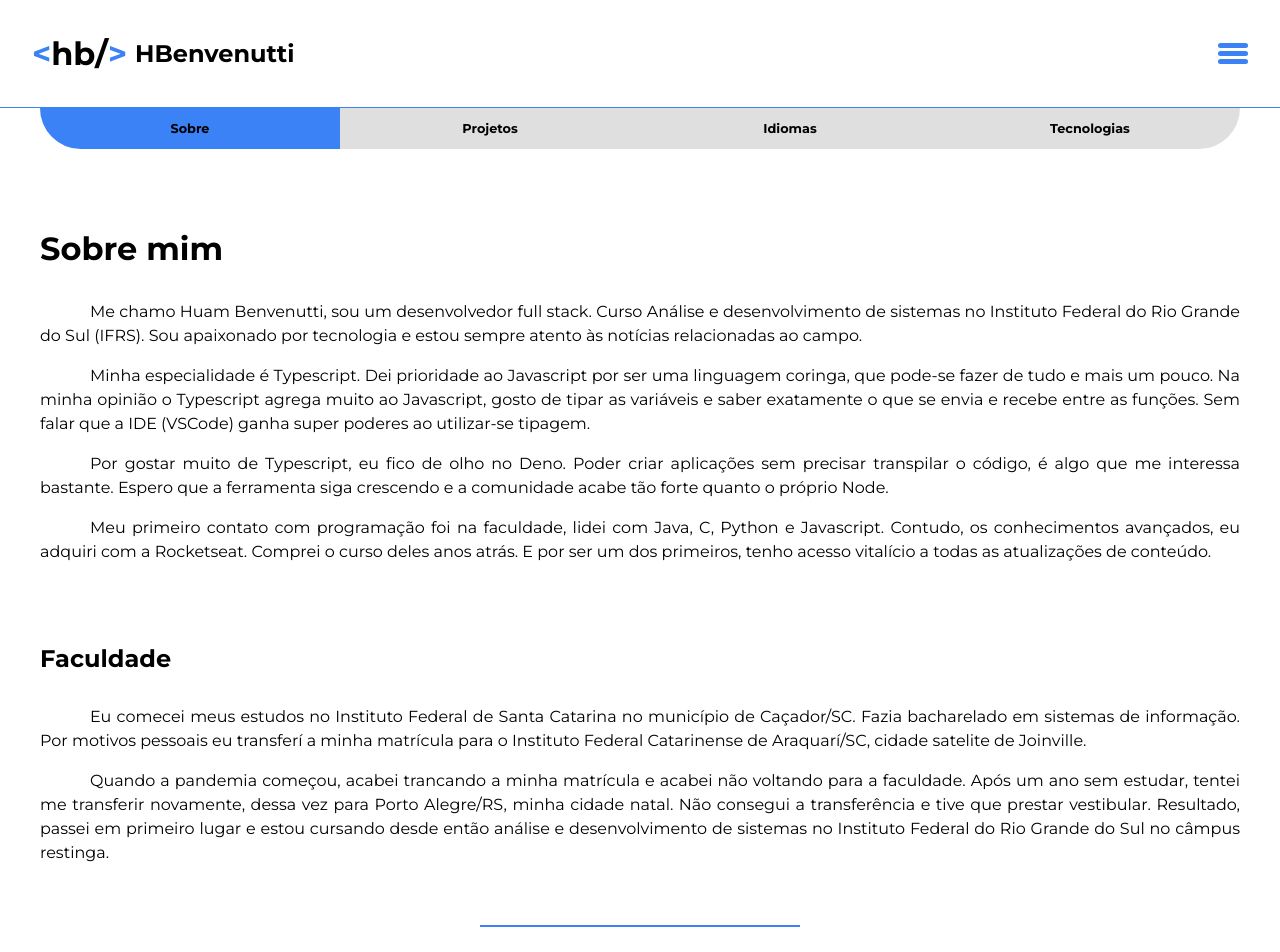
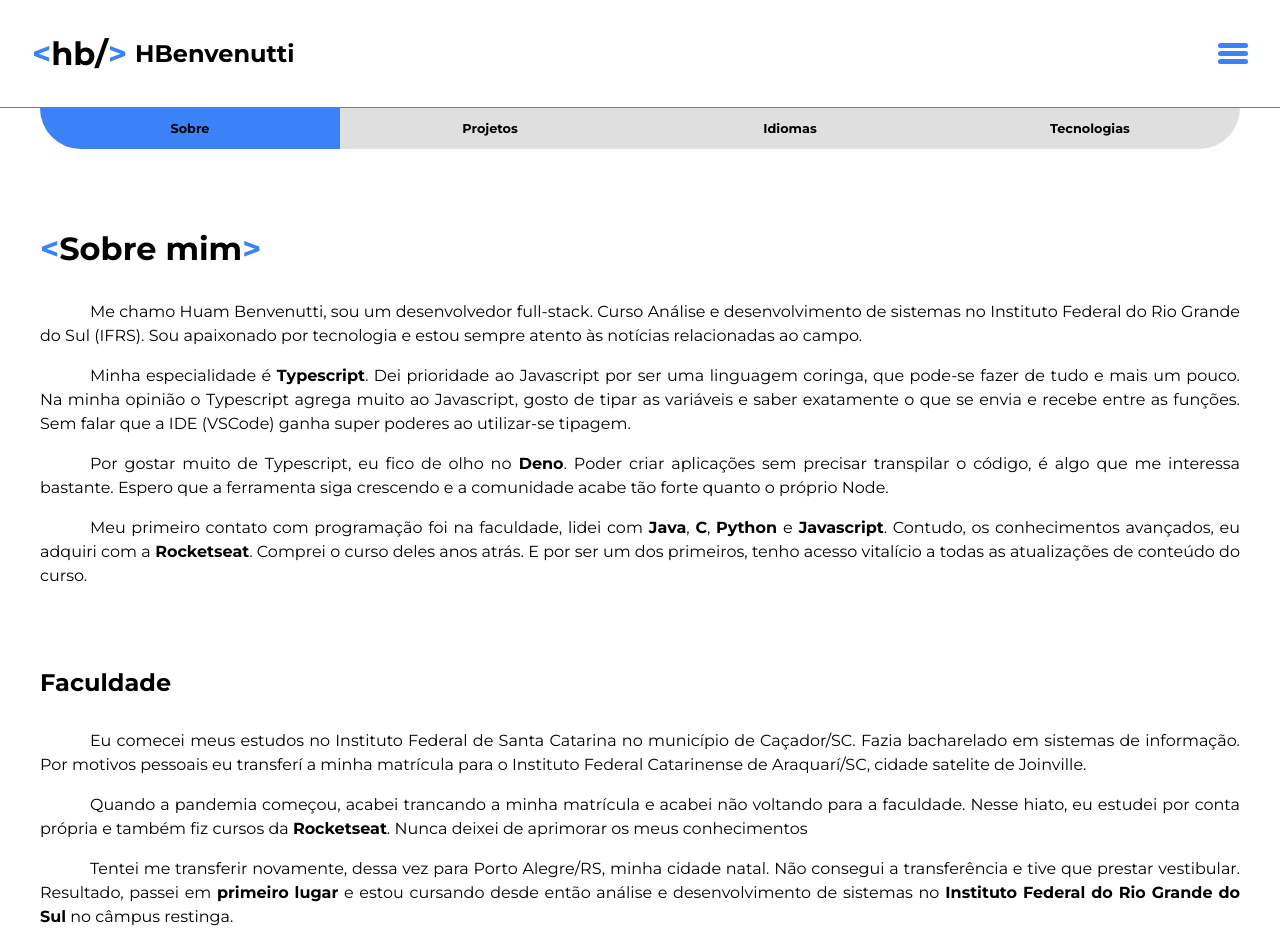
Before and after one commit to hbenvenutti/Site-Pessoal, a React (Vite) app: page / in a window 1280 px wide. Shown: the top 952 px of the page. Built offline with nearby package versions, Linux system fonts and the light colour scheme.

Commit message:
refactor(alteração no texto da página): alteração texto
alteração no texto da página

```diff
--- a/src/pages/about/components/about-me-article/about-me-article.tsx
+++ b/src/pages/about/components/about-me-article/about-me-article.tsx
@@ -6,35 +6,41 @@ function AboutMeArticle(): ReactElement {
   return (
     <>
       <div className="chapter">
-        <h1>Sobre mim</h1>
+        <h1>
+          <span className="title-tag">{'<'}</span>
+          Sobre mim
+          <span className="title-tag">{'>'}</span>
+        </h1>
         <article>
           <p>
-            Me chamo Huam Benvenutti, sou um desenvolvedor full stack. Curso
+            Me chamo Huam Benvenutti, sou um desenvolvedor full-stack. Curso
             Análise e desenvolvimento de sistemas no Instituto Federal do Rio
             Grande do Sul (IFRS). Sou apaixonado por tecnologia e estou sempre
             atento às notícias relacionadas ao campo.
           </p>
 
           <p>
-            Minha especialidade é Typescript. Dei prioridade ao Javascript por
-            ser uma linguagem coringa, que pode-se fazer de tudo e mais um
-            pouco. Na minha opinião o Typescript agrega muito ao Javascript,
-            gosto de tipar as variáveis e saber exatamente o que se envia e
-            recebe entre as funções. Sem falar que a IDE (VSCode) ganha super
-            poderes ao utilizar-se tipagem.
+            Minha especialidade é <strong>Typescript</strong>. Dei prioridade ao
+            Javascript por ser uma linguagem coringa, que pode-se fazer de tudo
+            e mais um pouco. Na minha opinião o Typescript agrega muito ao
+            Javascript, gosto de tipar as variáveis e saber exatamente o que se
+            envia e recebe entre as funções. Sem falar que a IDE (VSCode) ganha
+            super poderes ao utilizar-se tipagem.
           </p>
           <p>
-            Por gostar muito de Typescript, eu fico de olho no Deno. Poder criar
-            aplicações sem precisar transpilar o código, é algo que me interessa
-            bastante. Espero que a ferramenta siga crescendo e a comunidade
-            acabe tão forte quanto o próprio Node.
+            Por gostar muito de Typescript, eu fico de olho no
+            <strong> Deno</strong>. Poder criar aplicações sem precisar
+            transpilar o código, é algo que me interessa bastante. Espero que a
+            ferramenta siga crescendo e a comunidade acabe tão forte quanto o
+            próprio Node.
           </p>
           <p>
             Meu primeiro contato com programação foi na faculdade, lidei com
-            Java, C, Python e Javascript. Contudo, os conhecimentos avançados,
-            eu adquiri com a Rocketseat. Comprei o curso deles anos atrás. E por
-            ser um dos primeiros, tenho acesso vitalício a todas as atualizações
-            de conteúdo.
+            <strong> Java</strong>, <strong>C</strong>, <strong>Python </strong>
+            e<strong> Javascript</strong>. Contudo, os conhecimentos avançados,
+            eu adquiri com a<strong> Rocketseat</strong>. Comprei o curso deles
+            anos atrás. E por ser um dos primeiros, tenho acesso vitalício a
+            todas as atualizações de conteúdo do curso.
           </p>
         </article>
       </div>
@@ -51,12 +57,17 @@ function AboutMeArticle(): ReactElement {
           </p>
           <p>
             Quando a pandemia começou, acabei trancando a minha matrícula e
-            acabei não voltando para a faculdade. Após um ano sem estudar,
-            tentei me transferir novamente, dessa vez para Porto Alegre/RS,
+            acabei não voltando para a faculdade. Nesse hiato, eu estudei por
+            conta própria e também fiz cursos da <strong> Rocketseat</strong>.
+            Nunca deixei de aprimorar os meus conhecimentos
+          </p>
+          <p>
+            Tentei me transferir novamente, dessa vez para Porto Alegre/RS,
             minha cidade natal. Não consegui a transferência e tive que prestar
-            vestibular. Resultado, passei em primeiro lugar e estou cursando
-            desde então análise e desenvolvimento de sistemas no Instituto
-            Federal do Rio Grande do Sul no câmpus restinga.
+            vestibular. Resultado, passei em <strong>primeiro lugar</strong> e
+            estou cursando desde então análise e desenvolvimento de sistemas no
+            <strong> Instituto Federal do Rio Grande do Sul</strong> no câmpus
+            restinga.
           </p>
         </article>
       </div>
--- a/src/pages/about/components/projects-articles/channel-article.tsx
+++ b/src/pages/about/components/projects-articles/channel-article.tsx
@@ -9,17 +9,17 @@ function ChannelArticle(): ReactElement {
 
       <p>
         Eu pretendo por no ar no futuro próximo um canal educativo ensinando
-        sobre conceitos de programação e sistemas linux.
+        sobre conceitos de programação, <strong>git</strong> e sistemas linux.
       </p>
 
       <p>
-        Já estou preparando um vídeo sobre como formatar as mensagens de commit
-        usando husky e commitlint. Quando o vídeo estiver no ar eu vou
-        adicioná-lo aqui ao site.
+        Já estou produzindo um vídeo sobre como formatar as mensagens de commit
+        usando <strong>husky</strong> e commitlint. Quando o vídeo estiver no ar
+        eu vou adicioná-lo aqui ao site.
       </p>
       <p>
-        Pretendo fazer vídeo aulas sobre Deno, sobre bibliotecas, instalação e
-        talvez até criando uma aplicação CRUD.
+        Pretendo também fazer vídeo aulas sobre Deno, sobre bibliotecas,
+        instalação e talvez até criando uma aplicação CRUD.
       </p>
     </article>
   );
--- a/src/pages/about/components/projects-articles/demen-article.tsx
+++ b/src/pages/about/components/projects-articles/demen-article.tsx
@@ -27,7 +27,7 @@ function DemenArticle(): ReactElement {
       </p>
 
       <p>
-        No demen, o conteúdo estaria estruturado, permitindo que o aluno
+        No Demen, o conteúdo estaria estruturado, permitindo que o aluno
         continue a aprender, sem ir buscar conteúdo fora da plataforma. Nós
         criamos um plano de ensino, encontramos os materiais nas diferentes
         fontes e por fim entregamos o conteúdo para o aluno.
@@ -35,12 +35,12 @@ function DemenArticle(): ReactElement {
 
       <p>
         O segundo problema que eu observo é o de que o Google vem tornando o
-        Youtube uma plataforma ineficiente para o aprendizado. A empresa decidiu
-        monetizar o Youtube com clickbaits e bolhas de conteúdo. Ao pesquisar
-        sobre um assunto no Youtube, ele apresenta alguns vídeos relacionados à
-        palavra chave, e então começa a mostrar vídeos totalmente desalinhados
-        com a busca, mas relacionados com conteúdos diversos assistidos
-        anteriormente como futebol ou política.
+        Youtube uma plataforma <strong>ineficiente</strong> para o aprendizado.
+        A empresa decidiu monetizar o Youtube com clickbaits e bolhas de
+        conteúdo. Ao pesquisar sobre um assunto no Youtube, ele apresenta alguns
+        vídeos relacionados à palavra chave, e então começa a mostrar vídeos
+        totalmente desalinhados com a busca, mas relacionados com conteúdos
+        diversos assistidos anteriormente como futebol ou política.
       </p>
 
       <p>
@@ -49,7 +49,7 @@ function DemenArticle(): ReactElement {
         ineficiente para estudo. O Google tem o direito de monetizar as suas
         plataformas como bem entender, a minha crítica é de que precisamos de
         uma alternativa focada em educação, já que atualmente o Youtube é o
-        principal mecanismo de busca para vídeo aulas. A tendencia é de que
+        principal mecanismo de busca para vídeo aulas. A tendência é de que
         fique cada vez mais dificil encontrar o que se busca, encontrando
         somente o que o Google quer que vejamos.
       </p>
@@ -57,18 +57,18 @@ function DemenArticle(): ReactElement {
       <p>
         O terceiro problema é que pequenos geradores de conteúdo educacional
         ficam soterrados por vídeos de banheira de nutella e política. A verdade
-        é que educação não da muita view, para o profissional que está gastando
-        tempo criando conteúdo gratuito não alcançar ninguém é desestimulante.
-        Existem canais grandes de educação no Youtube, mas para cada canal
-        grande, existem centenas de canais pequenos que não aparecem nas buscas
-        para que o usuário se distraia e volte a discutir política.
+        é que educação não da muita view. E para o profissional que está
+        gastando tempo criando conteúdo gratuito não alcançar ninguém é
+        desestimulante. Existem canais grandes de educação no Youtube, mas para
+        cada canal grande, existem centenas de canais pequenos que não aparecem
+        nas buscas para que o usuário se distraia e volte a discutir política.
       </p>
       <p>
         A idéia inicial do projeto é criar um banco de dados, e usar a API do
-        próprio Youtube para incorporar o vídeo na plataforma. A monetização e a
-        view vai para o autor do vídeo. A nossa plataforma daria todos os
-        créditos para o responsável. O demen só faz a ponte entre aluno e
-        professor.
+        próprio Youtube para incorporar o vídeo na plataforma.
+        <strong> A monetização e a view vão para o autor do vídeo</strong>. A
+        nossa plataforma daria todos os créditos para o responsável. O demen só
+        faz a ponte entre aluno e professor.
       </p>
       <p>
         Em um segundo momento, seria disponibilizada uma API para que os
@@ -79,6 +79,26 @@ function DemenArticle(): ReactElement {
         implementado um meio para que sistemas tutores inteligentes usem o banco
         de dados para apresentar conteúdo aos seus alunos.
       </p>
+
+      <h3>Parte Técnica</h3>
+      <p>
+        A aplicação consiste em:
+        <ul>
+          <li>
+            Uma <strong>API Rest</strong> feita com node, express, postgres e
+            prisma.
+          </li>
+          <li>
+            Um front Web feito com <strong>Next.js</strong>.
+          </li>
+          <li>
+            Um front Mobile feito com <strong>React Native</strong>.
+          </li>
+          <li>
+            Um dashboard administrativo feito com <strong>React</strong>.
+          </li>
+        </ul>
+      </p>
     </article>
   );
 }
--- a/src/pages/about/styles.ts
+++ b/src/pages/about/styles.ts
@@ -26,6 +26,17 @@ export const AboutPageWrapper = styled.main`
     gap: 2rem;
   }
 
+  h1 {
+    display: flex;
+    align-items: center;
+  }
+
+  span.title-tag {
+    color: ${props => props.theme['primary']};
+    font-size: 2rem;
+    /* font-weight: 700; */
+  }
+
   p {
     color: ${props => props.theme['articleText']};
     text-indent: 50px;
```
